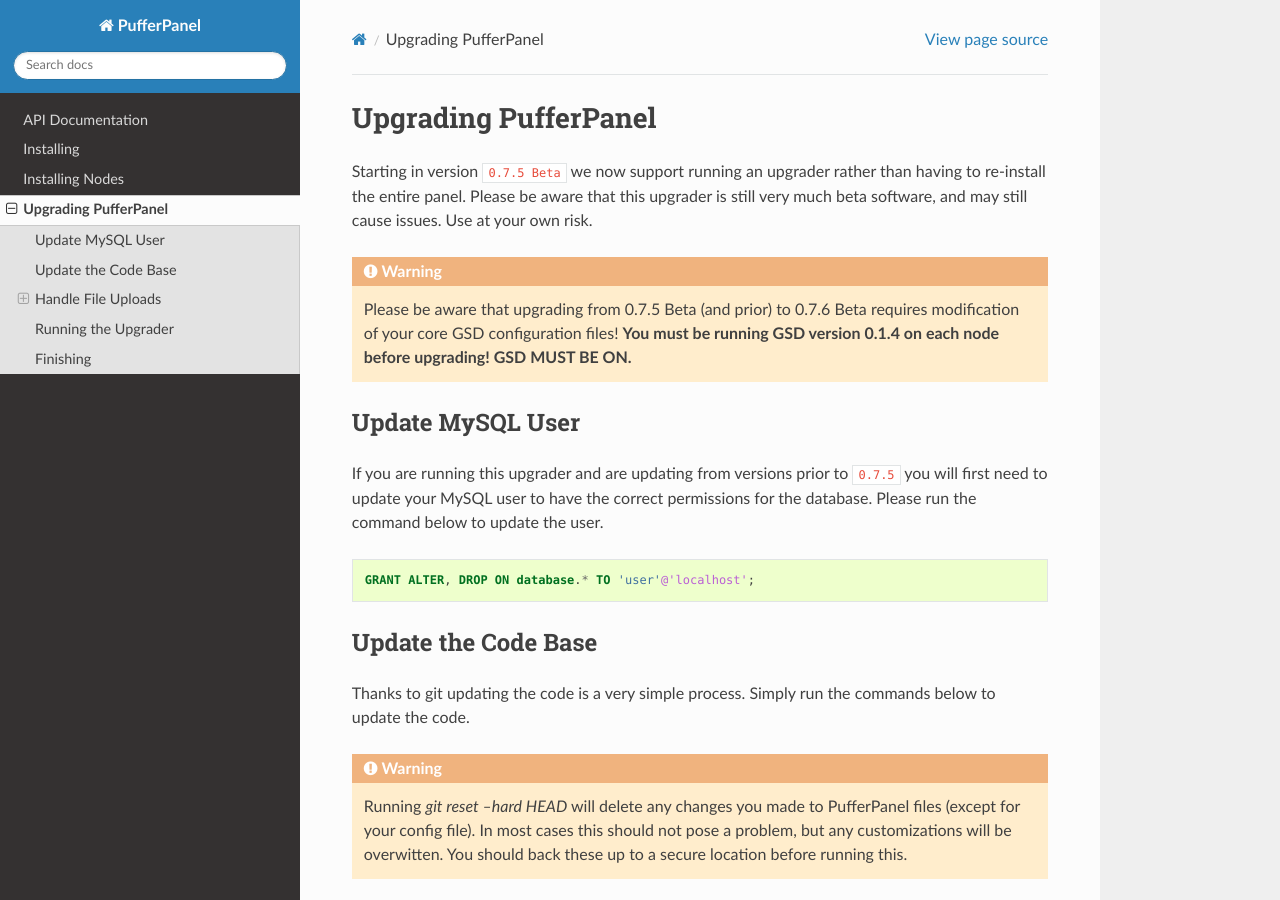
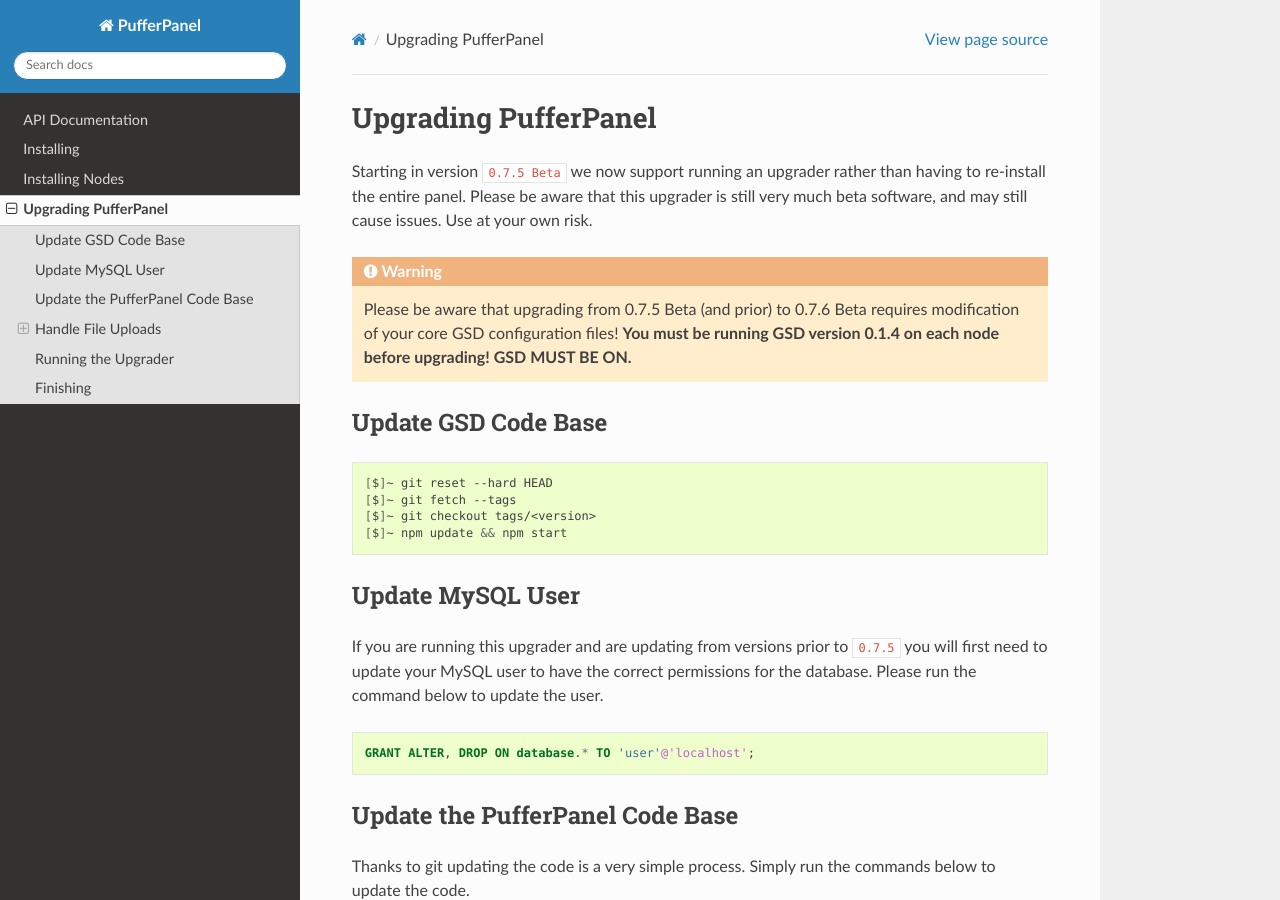
Before and after one commit to pufferpanel/pufferpanel, a Sphinx documentation site: the page built from docs/upgrading.rst, in a window 1280 px wide and 900 px high. Built offline with Sphinx 7.4.7 and the Read the Docs theme 2.0.0, drawn with Linux system fonts in a browser that asks for light colours.

Commit message:
Add docs for handling GSd updates

```diff
--- a/docs/upgrading.rst
+++ b/docs/upgrading.rst
@@ -5,6 +5,16 @@ Starting in version ``0.7.5 Beta`` we now support running an upgrader rather tha
 .. warning::
 
     Please be aware that upgrading from 0.7.5 Beta (and prior) to 0.7.6 Beta requires modification of your core GSD configuration files! **You must be running GSD version 0.1.4 on each node before upgrading! GSD MUST BE ON.**
+
+Update GSD Code Base
+--------------------
+
+.. code-block:: sh
+
+    [$]~ git reset --hard HEAD
+    [$]~ git fetch --tags
+    [$]~ git checkout tags/<version>
+    [$]~ npm update && npm start
 
 Update MySQL User
 -----------------
@@ -14,8 +24,8 @@ If you are running this upgrader and are updating from versions prior to ``0.7.5
 
   GRANT ALTER, DROP ON database.* TO 'user'@'localhost';
 
-Update the Code Base
---------------------
+Update the PufferPanel Code Base
+--------------------------------
 Thanks to git updating the code is a very simple process. Simply run the commands below to update the code.
 
 .. warning::
```
